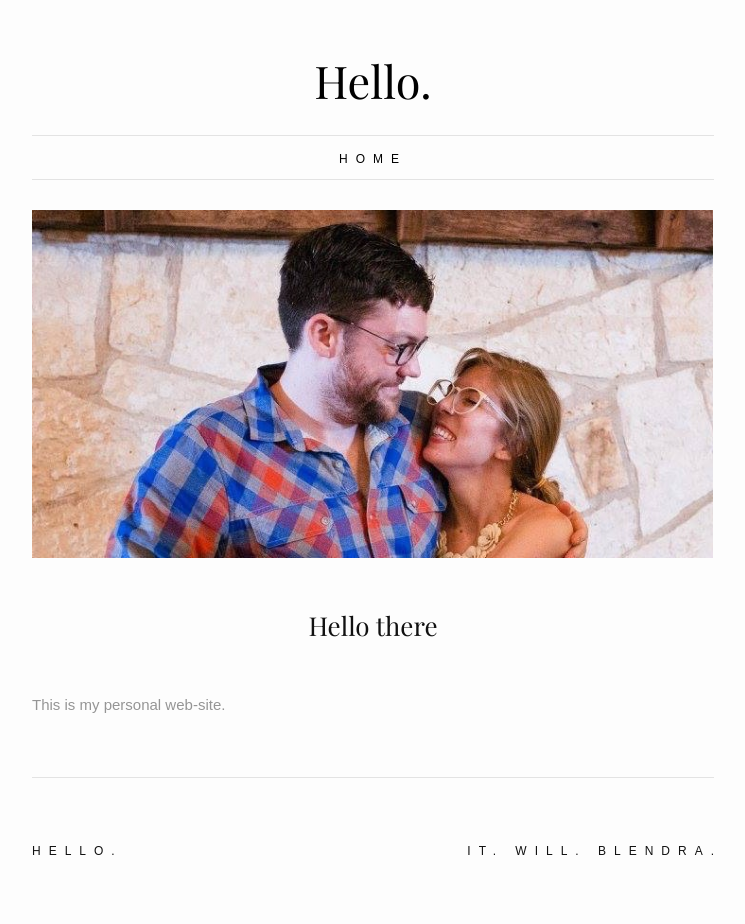
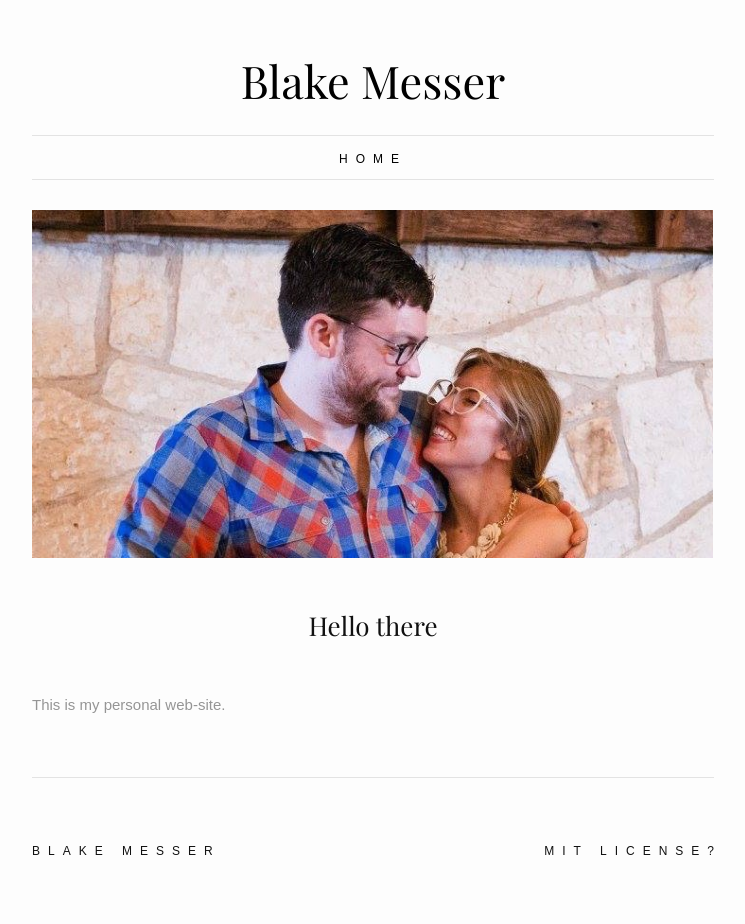
Before and after one commit to rblakemesser/rblakemesser.github.io, a Jekyll site: the page built from index.md, in a window 1280 px wide. Shown: the whole page, without its empty margins (267-1012 px from the left). Built offline with Jekyll 4.4.1, drawn with Linux system fonts in a browser that asks for light colours; some web fonts are replaced.

Commit message:
does it work on gh pages?

```diff
--- a/_config.yml
+++ b/_config.yml
@@ -6,11 +6,11 @@
 # 'jekyll serve'. If you change this file, please restart the server process.
 
 # Site settings
-title: Hello.
+title: Blake Messer
 author: Blake Messer
 email: rblakemesser@gmail.com
 description: > # this means to ignore newlines until "baseurl:"
-  It. will. Blendra.
+  MIT license?
 baseurl: "" # the subpath of your site, e.g. /blog
 url: "http://rbm.link" # the base hostname & protocol for your site
 
--- /dev/null
+++ b/recipes.html
@@ -0,0 +1,4 @@
+---
+permalink: /recipes
+redirect_to: https://rblakemesser.notion.site/a515c80613fb468caad33c20a04820a2?v=4972df267cde43b2b60784caa4d6b1da
+---
```
